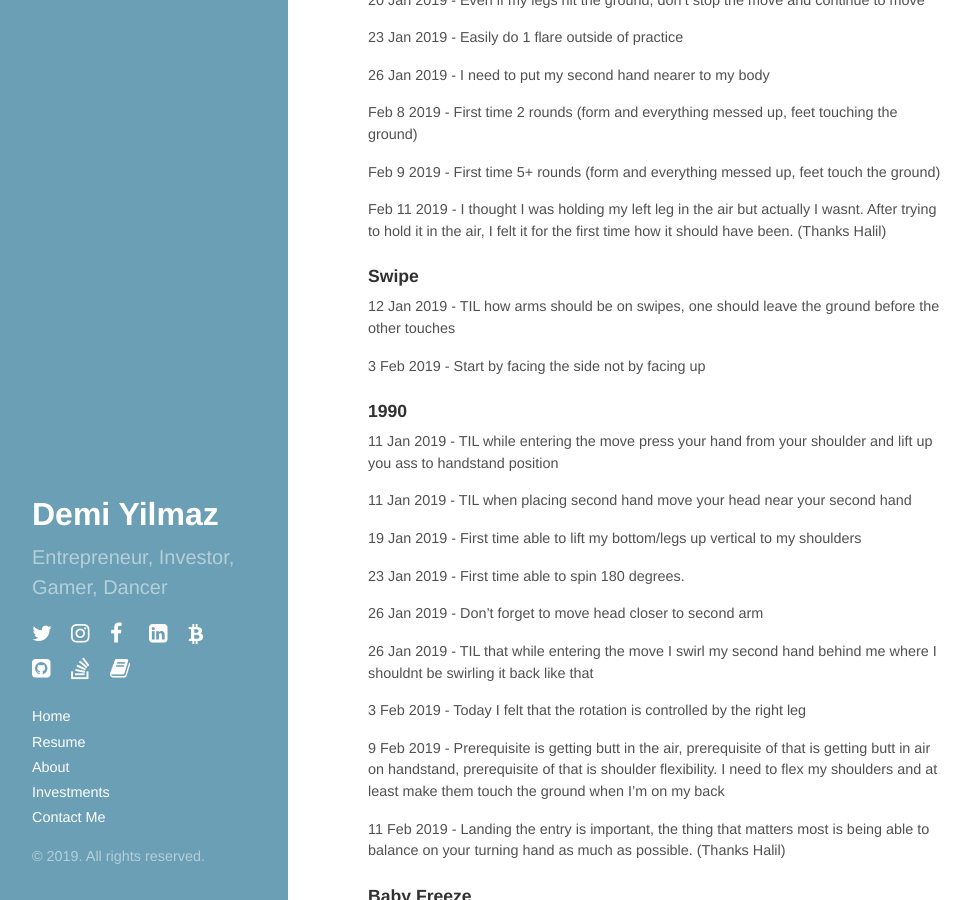
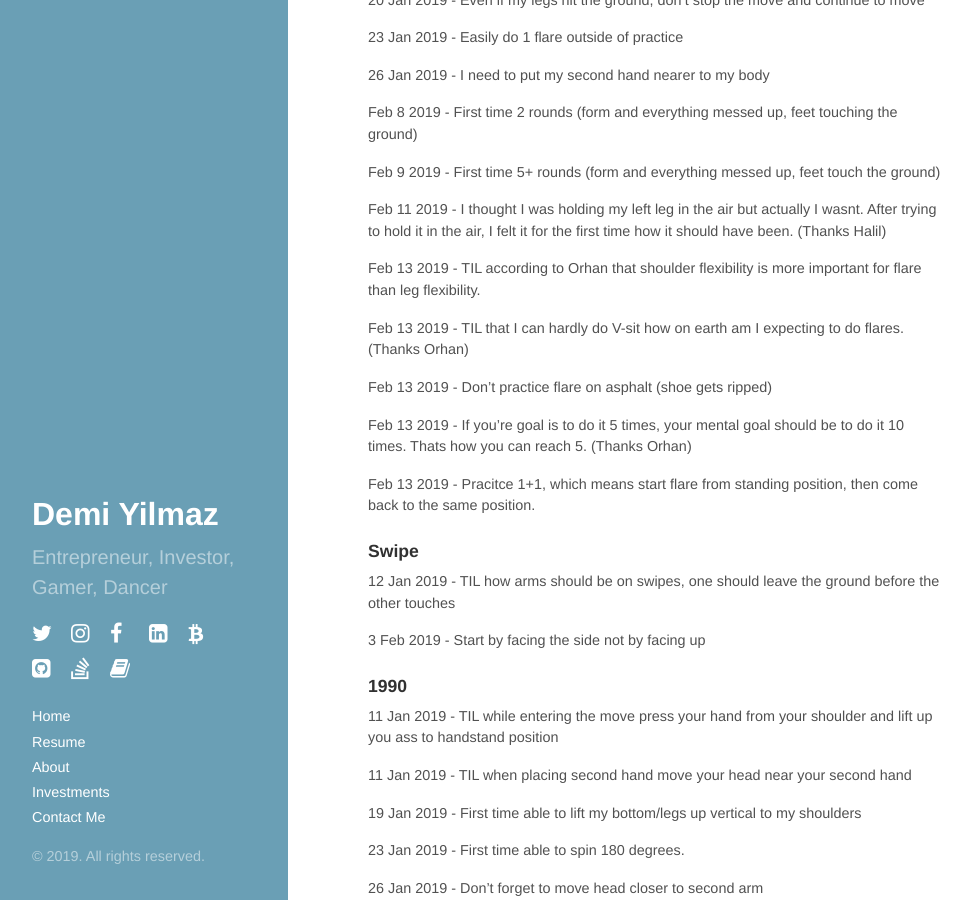
Before and after one commit to demiculus/demiculus.github.io, a Jekyll site: the page built from breaking.md, in a window 1280 px wide and 900 px high, scrolled down 611 px. Shown: the whole window, without its empty margins (0-971 px from the left). Built offline with Jekyll 4.4.1, drawn with Linux system fonts in a browser that asks for light colours; nearby versions of some CDN libraries; some of the changed text lies outside the part shown.

Commit message:
breaking

```diff
--- a/breaking.md
+++ b/breaking.md
@@ -32,6 +32,17 @@ Feb 8 2019 - First time 2 rounds (form and everything messed up, feet touching t
 Feb 9 2019 - First time 5+ rounds (form and everything messed up, feet touch the ground)
 
 Feb 11 2019 - I thought I was holding my left leg in the air but actually I wasnt. After trying to hold it in the air, I felt it for the first time how it should have been. (Thanks Halil)
+
+Feb 13 2019 - TIL according to Orhan that shoulder flexibility is more important for flare than leg flexibility.
+
+Feb 13 2019 - TIL that I can hardly do V-sit how on earth am I expecting to do flares. (Thanks Orhan)
+
+Feb 13 2019 - Don't practice flare on asphalt (shoe gets ripped)
+
+Feb 13 2019 - If you're goal is to do it 5 times, your mental goal should be to do it 10 times. Thats how you can reach 5. (Thanks Orhan)
+
+Feb 13 2019 - Pracitce 1+1, which means start flare from standing position, then come back to the same position.
+
 
 ### Swipe
 
@@ -87,6 +98,8 @@ Feb 11 2019 - I thought I was holding my left leg in the air but actually I wasn
 
 11 Feb 2019 - Started doing sideway walks & first time I was able to walk 4 steps to the side
 
+14 Feb 2019 - Started practicing handstand on wall while switching between touching butt & touching feet.
+
 ### Toprock - Style
 
 26 Jan 2019 - Dancing with a chrunch position (knees 30%) looks better
@@ -105,6 +118,8 @@ Feb 11 2019 - I thought I was holding my left leg in the air but actually I wasn
 
 1 Feb 2019 - Wrists hurt but not as bad. Wrist training exercises seem to be working.
 
+13 Feb 2019 - Human eye sees the world in 2D then our brain creates a 3D image of it. When we watch videos our brain is not able to effectively compile it to 3D thus our understanding of what is going on highly diminishes. (Thanks Orhan)
+
 ### TODO
 
 - I like prayer squats (for hip mobility)
```
